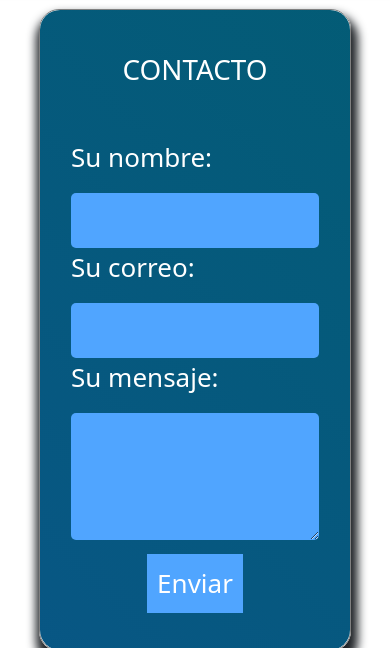
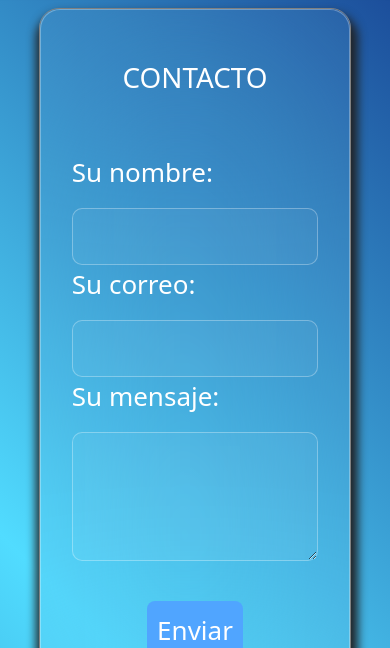
Before and after one commit to LucasTgg/LucasTgg.github.io, a plain HTML site: page paginas/contacto.html in a window 390 px wide. Shown: the part 125-773 px from the top of the page. Drawn offline with nearby package versions, Linux system fonts and the light colour scheme.

Commit message:
Contacto mejorado

```diff
--- a/css/estilo-contacto.css
+++ b/css/estilo-contacto.css
@@ -6,7 +6,15 @@
     display: flex;
     justify-content: center;
     align-items: center;
+    background: linear-gradient(45deg, #0e5097, #51dcff,#0f2c83,#1e88a5 );
+    animation: fondoAnimado 30s infinite alternate;
+    background-size: 300% 300%;
 
+}
+
+@keyframes fondoAnimado {
+    0% { background-position: 0% 50%; }
+    100% { background-position: 100% 50%; }
 }
 
 .contenedor-principal{
@@ -25,6 +33,7 @@
     height: 100%;
     display: flex;
     border-radius:20px 0 0 20px;
+
 }
 
 .form-contenedor{
@@ -32,7 +41,6 @@
     width: 70%;
     height: 100%;
     border-radius: 0 20px 20px 0;
-    background-color: #0e5097;
     color: white;
 
 }
@@ -41,16 +49,16 @@
     width: 70%;
     height: 100%;
     border-radius: 0 20px 20px 0;
-    background: linear-gradient(45deg, #0e5097, #005f6c);
-    background-size: 300% 300%;
-    animation: fondoAnimado 6s infinite alternate;
     color: white;
+
+    background: rgba(255, 255, 255, 0.039); /* Fondo semitransparente */
+    backdrop-filter: blur(100px); /* Difumina el fondo detrás de la caja */
+    border-radius: 10px; /* Bordes redondeados opcionales */
+    color: white; /* Color de texto */
+    border: 1px solid rgba(255, 255, 255, 0.3); /* Borde sutil */
 }
 
-@keyframes fondoAnimado {
-    0% { background-position: 0% 50%; }
-    100% { background-position: 100% 50%; }
-}
+
 
 
 
@@ -63,6 +71,7 @@
 .imagen{
 background: url('/imagenes/Logo.png') no-repeat center center;
 background-size: contain;
+background-color: white;
 }
 
 .texto{
@@ -108,7 +117,11 @@ input, textarea {
     margin-bottom: 15px; /* Espacio entre cada campo */
     border: none;
     border-radius: 5px;
-    background: #50a5ff;
+    background: rgba(255, 255, 255, 0.039); /* Fondo semitransparente */
+    backdrop-filter: blur(100px); /* Difumina el fondo detrás de la caja */
+    border-radius: 10px; /* Bordes redondeados opcionales */
+    color: white; /* Color de texto */
+    border: 1px solid rgba(255, 255, 255, 0.3); /* Borde sutil */
     color: white;
 }
 
@@ -188,21 +201,33 @@ iframe{
         display: none;
     }
 
+    .form{
+        font-size: 10px;
+    }
+
+    .contacto{
+        height: 90vh;
+        padding-bottom: 50px;
+        padding-top: 40px;
+    }
+
     .form-contenedor{
 
         width: 100%;
         height: 100%;
         border-radius: 20px;
-        background-color: #0e5097;
         color: white;
-        font-size: 18px;
+
+
 
     }
 
     .contenedor-principal{
         margin: 20px;
         width: 80%;
-        height: 95%;
+        height: 85vh;
+
+
 
 
 
@@ -211,5 +236,7 @@ iframe{
     .contenedor-boton{
         margin-top: 20px;
         margin-bottom: 20px;
+
+        padding: 20px;
     }
 }
--- a/paginas/contacto.html
+++ b/paginas/contacto.html
@@ -79,7 +79,7 @@
                         <textarea name="message"></textarea>
                     </label>
                     <div class="contenedor-boton">
-                        <button type="submit">Enviar</button>
+                        <button class="rounded-3" type="submit">Enviar</button>
                     </div>
                     </form>
                 </div>
```
